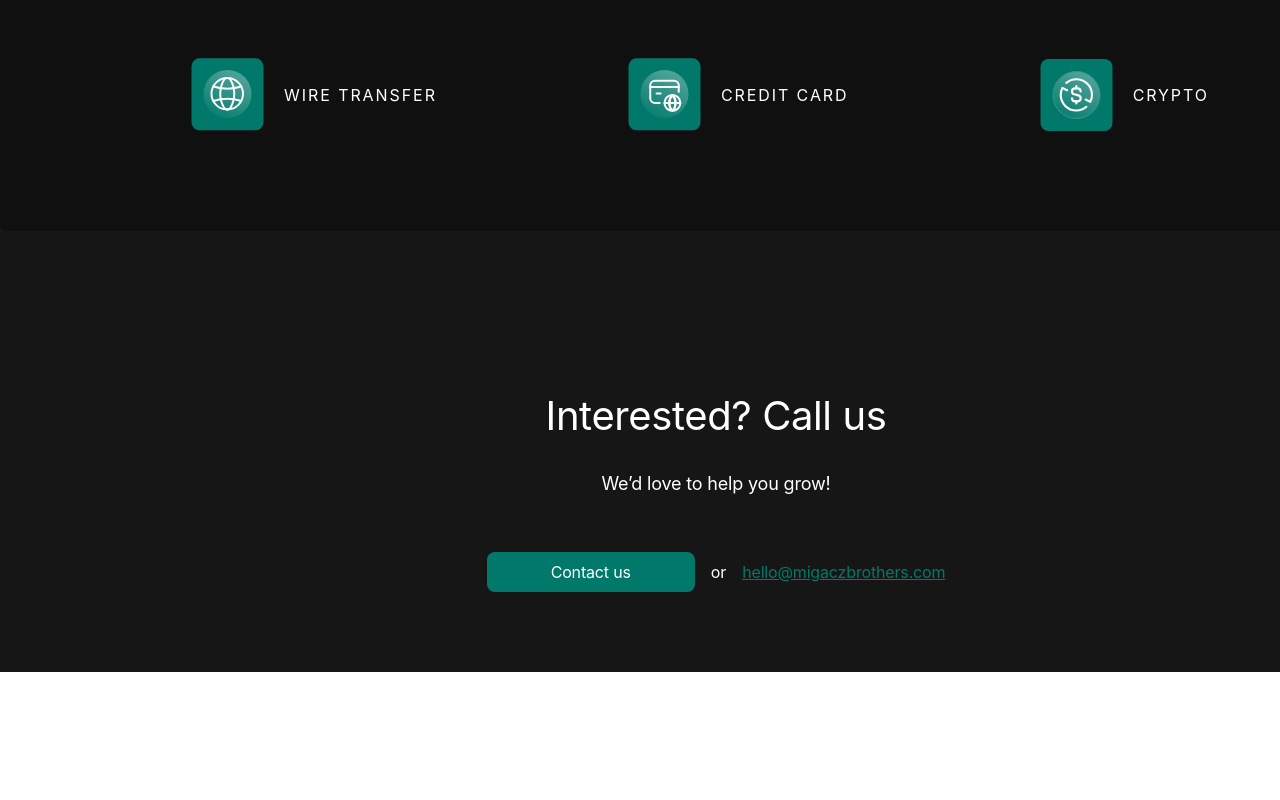
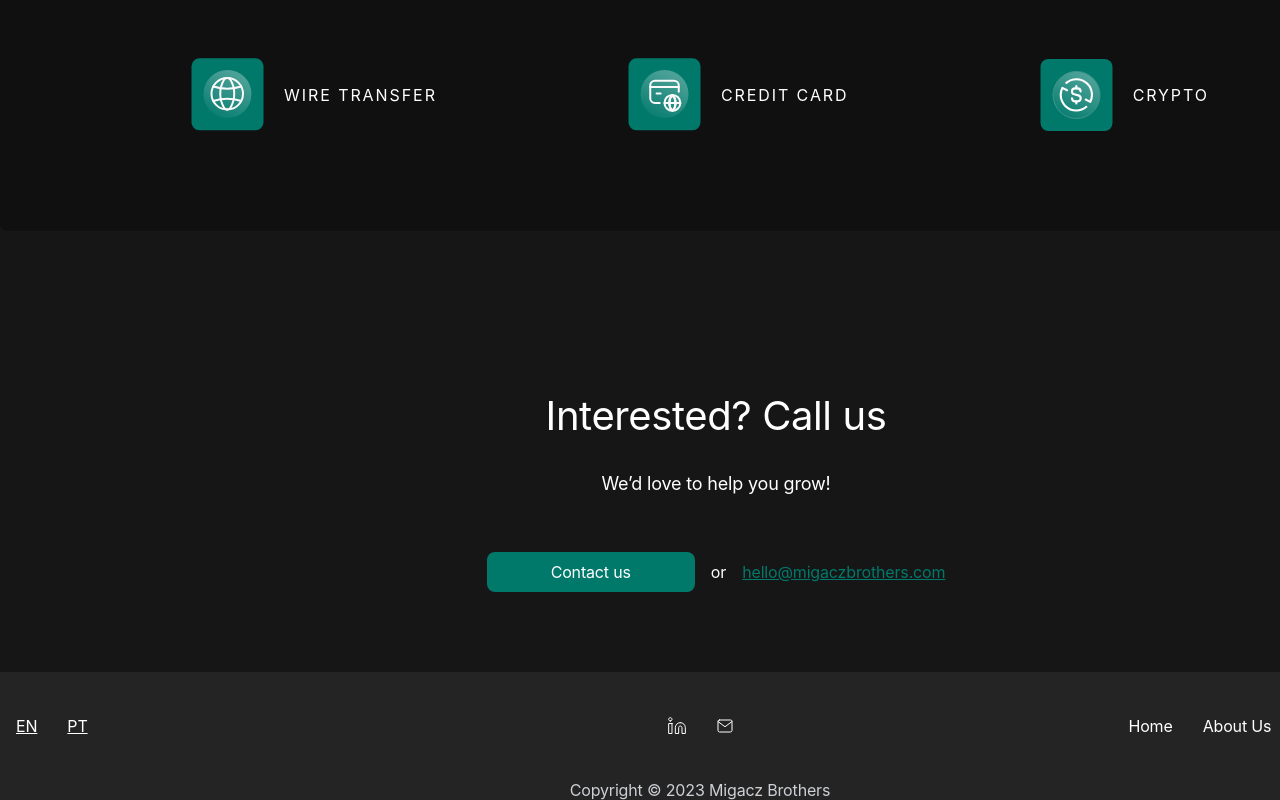
Before and after one commit to GustavoGigacz/migaczbrothers, a Next.js app: page / in a window 1280 px wide. Shown: the part 4799-5599 px from the top of the page. Before the commit the page ends 5471 px from the top, so only its background shows below. Built offline with nearby package versions, Linux system fonts and the light colour scheme.

Commit message:
add finish Footer

```diff
--- a/components/ Footer.tsx
+++ b/components/ Footer.tsx
@@ -1,5 +1,79 @@
+import styled from "styled-components";
+
+import LinkedinIcon from "./icons/LinkedinIcon";
+import MailIcon from "./icons/MailIcon";
+
 const Footer = (): JSX.Element => {
-  return <></>;
+  return (
+    <>
+      <FooterSection>
+        <FooterContent>
+          <FooterContainer>
+            <LanguageContent>
+              <Language>EN</Language>
+              <Language>PT</Language>
+            </LanguageContent>
+            <IconContent>
+              <LinkedinIcon />
+              <MailIcon />
+            </IconContent>
+            <NavContent>
+              <NavLink>Home</NavLink>
+              <NavLink>About Us</NavLink>
+              <NavLink>Contact Us</NavLink>
+            </NavContent>
+          </FooterContainer>
+          <CopyrightContainer>
+            Copyright © 2023 Migacz Brothers
+          </CopyrightContainer>
+        </FooterContent>
+      </FooterSection>
+    </>
+  );
 };
 
+const FooterSection = styled.div`
+  background-color: var(--dark-secondary);
+  max-width: 100%;
+`;
+const FooterContent = styled.div`
+  width: 1400px;
+  margin: 0 auto;
+`;
+const FooterContainer = styled.div`
+  display: grid;
+  grid-template-columns: 1fr 1fr 1fr;
+  padding: 44px 16px;
+`;
+const LanguageContent = styled.ul`
+  display: flex;
+  align-items: center;
+  justify-self: flex-start;
+  gap: 30px;
+`;
+const Language = styled.li`
+  color: var(--white-color-font);
+  text-decoration: underline;
+`;
+const IconContent = styled.div`
+  display: flex;
+  align-items: center;
+  justify-self: center;
+  gap: 30px;
+  color: var(--white-color-font);
+`;
+const NavContent = styled.ul`
+  display: flex;
+  align-items: center;
+  justify-self: flex-end;
+  gap: 30px;
+`;
+const NavLink = styled.ul`
+  color: var(--white-color-font);
+`;
+const CopyrightContainer = styled.div`
+  text-align: center;
+  color: var(--secondary-color-font);
+`;
+
 export default Footer;
--- /dev/null
+++ b/components/icons/LinkedinIcon.tsx
@@ -0,0 +1,30 @@
+const LinkedinIcon = (): JSX.Element => (
+  <svg
+    width='20'
+    height='20'
+    viewBox='0 0 20 20'
+    fill='none'
+    xmlns='http://www.w3.org/2000/svg'
+  >
+    <path
+      d='M13.334 6.66602C14.6601 6.66602 15.9318 7.1928 16.8695 8.13048C17.8072 9.06816 18.334 10.3399 18.334 11.666V17.4993H15.0007V11.666C15.0007 11.224 14.8251 10.8001 14.5125 10.4875C14.1999 10.1749 13.776 9.99935 13.334 9.99935C12.892 9.99935 12.468 10.1749 12.1555 10.4875C11.8429 10.8001 11.6673 11.224 11.6673 11.666V17.4993H8.33398V11.666C8.33398 10.3399 8.86077 9.06816 9.79845 8.13048C10.7361 7.1928 12.0079 6.66602 13.334 6.66602V6.66602Z'
+      stroke='#ffffff'
+      stroke-linecap='round'
+      stroke-linejoin='round'
+    ></path>
+    <path
+      d='M4.99935 7.5H1.66602V17.5H4.99935V7.5Z'
+      stroke='#ffffff'
+      stroke-linecap='round'
+      stroke-linejoin='round'
+    ></path>
+    <path
+      d='M3.33268 4.99935C4.25316 4.99935 4.99935 4.25316 4.99935 3.33268C4.99935 2.41221 4.25316 1.66602 3.33268 1.66602C2.41221 1.66602 1.66602 2.41221 1.66602 3.33268C1.66602 4.25316 2.41221 4.99935 3.33268 4.99935Z'
+      stroke='#ffffff'
+      stroke-linecap='round'
+      stroke-linejoin='round'
+    ></path>
+  </svg>
+);
+
+export default LinkedinIcon;
--- /dev/null
+++ b/components/icons/MailIcon.tsx
@@ -0,0 +1,24 @@
+const MailIcon = (): JSX.Element => (
+  <svg
+    width='16'
+    height='14'
+    viewBox='0 0 16 14'
+    fill='none'
+    xmlns='http://www.w3.org/2000/svg'
+  >
+    <path
+      d='M15 2.5L8 7.75L1 2.5'
+      stroke='#ffffff'
+      stroke-linecap='round'
+      stroke-linejoin='round'
+    ></path>
+    <path
+      d='M2.4 1H13.6C14.37 1 15 1.675 15 2.5V11.5C15 12.325 14.37 13 13.6 13H2.4C1.63 13 1 12.325 1 11.5V2.5C1 1.675 1.63 1 2.4 1Z'
+      stroke='#ffffff'
+      stroke-linecap='round'
+      stroke-linejoin='round'
+    ></path>
+  </svg>
+);
+
+export default MailIcon;
```
